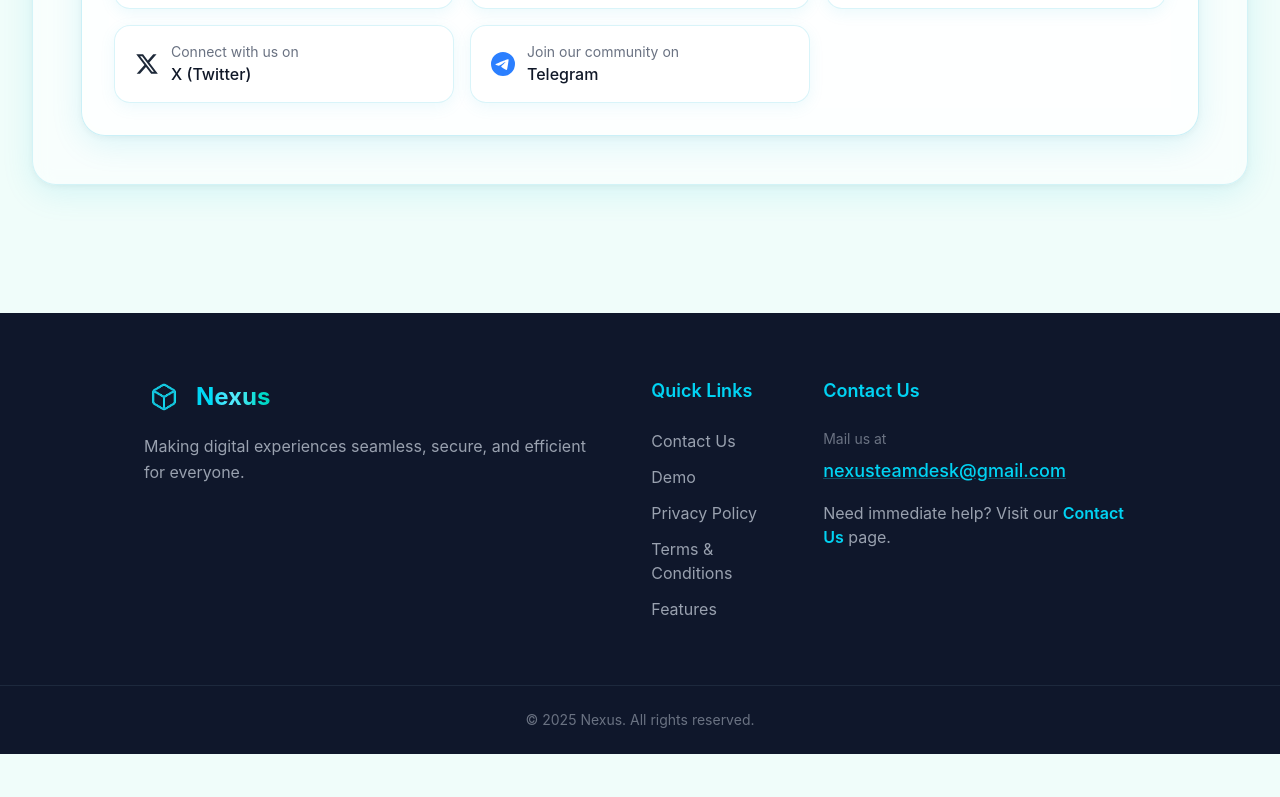
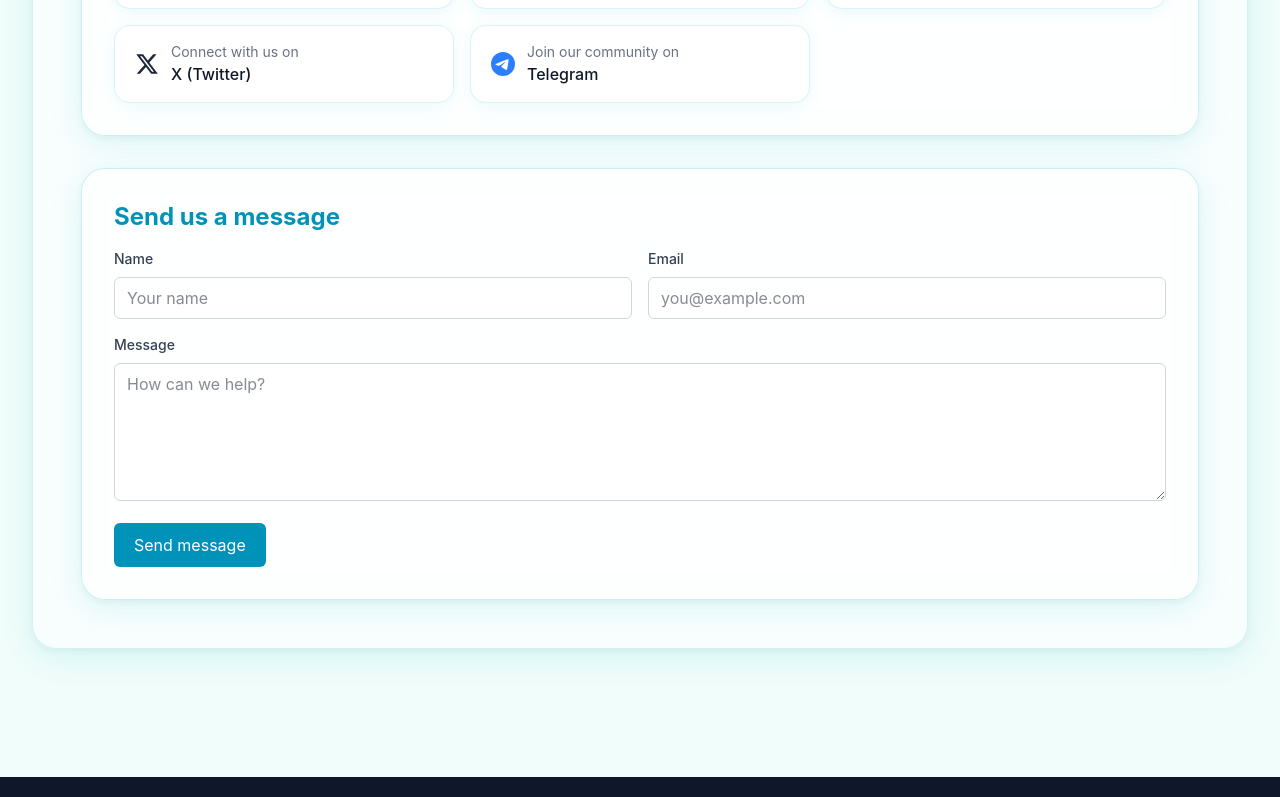
Before and after one commit to zishandeshmukh/Nexus-BETA, a Next.js app: page /contact in a window 1280 px wide. Shown: the part 999-1796 px from the top of the page. Before the commit the page ends 1753 px from the top, so only its background shows below. Built offline with nearby package versions, Linux system fonts and the light colour scheme.

Commit message:
Add Uruj Shaikh to Testing Team with responsive grid layout

```diff
--- a/src/app/contact/page.tsx
+++ b/src/app/contact/page.tsx
@@ -1,3 +1,4 @@
+
 'use client';
 
 import Link from 'next/link';
@@ -5,8 +6,40 @@ import Image from 'next/image';
 import Footer from '@/src/components/Footer';
 import ThemeToggle from '@/src/components/ThemeToggle';
 import MobileMenu from '@/src/components/MobileMenu';
+import { useState } from 'react';
 
 export default function Contact() {
+    const [name, setName] = useState('');
+    const [email, setEmail] = useState('');
+    const [message, setMessage] = useState('');
+    const [status, setStatus] = useState<'idle' | 'loading' | 'success' | 'error'>('idle');
+    const [errorText, setErrorText] = useState<string | null>(null);
+
+    async function handleSubmit(e: React.FormEvent<HTMLFormElement>) {
+        e.preventDefault();
+        setStatus('loading');
+        setErrorText(null);
+        try {
+            const res = await fetch('/api/contact', {
+                method: 'POST',
+                headers: { 'Content-Type': 'application/json' },
+                body: JSON.stringify({ name, email, message }),
+            });
+            if (res.ok) {
+                setStatus('success');
+                setName('');
+                setEmail('');
+                setMessage('');
+            } else {
+                const data = await res.json().catch(() => ({}));
+                setStatus('error');
+                setErrorText(data?.error || 'Something went wrong. Please try again.');
+            }
+        } catch (err) {
+            setStatus('error');
+            setErrorText('Network error. Please try again.');
+        }
+    }
     return (
         <div className="min-h-screen bg-background flex flex-col">
             {/* Navbar */}
@@ -73,17 +106,23 @@ export default function Contact() {
                             <h2 className="text-2xl font-bold mb-6 text-cyan-600 dark:text-cyan-400">
                                 Testing Team
                             </h2>
-                            <div className="grid grid-cols-1 md:grid-cols-2 gap-6">
+                            <div className="grid grid-cols-1 sm:grid-cols-2 md:grid-cols-3 gap-6">
                                 {/* Team Member 1 */}
                                 <div className="team-member-card">
                                     <h3 className="text-lg font-semibold text-gray-900 dark:text-white">
-                                        Uruj Shaikh
+                                        Rupak Kundu
                                     </h3>
                                 </div>
                                 {/* Team Member 2 */}
                                 <div className="team-member-card">
                                     <h3 className="text-lg font-semibold text-gray-900 dark:text-white">
                                         Mayank Patle
+                                    </h3>
+                                </div>
+                                {/* Team Member 3 */}
+                                <div className="team-member-card">
+                                    <h3 className="text-lg font-semibold text-gray-900 dark:text-white">
+                                        Uruj Shaikh
                                     </h3>
                                 </div>
                             </div>
@@ -150,6 +189,66 @@ export default function Contact() {
                                 </a>
                             </div>
                         </div>
+
+                        {/* Send us a message */}
+                        <div className="contact-glass-box mt-8">
+                            <h2 className="text-2xl font-bold mb-4 text-cyan-600 dark:text-cyan-400">Send us a message</h2>
+                            <form onSubmit={handleSubmit} className="grid grid-cols-1 md:grid-cols-2 gap-4">
+                                <div className="col-span-1">
+                                    <label htmlFor="name" className="block text-sm font-medium text-gray-700 dark:text-gray-300 mb-2">Name</label>
+                                    <input
+                                        id="name"
+                                        type="text"
+                                        value={name}
+                                        onChange={(e) => setName(e.target.value)}
+                                        required
+                                        minLength={2}
+                                        className="w-full rounded-md border border-gray-300 dark:border-gray-700 bg-white dark:bg-gray-900 px-3 py-2 focus:outline-none focus:ring-2 focus:ring-cyan-500"
+                                        placeholder="Your name"
+                                    />
+                                </div>
+                                <div className="col-span-1">
+                                    <label htmlFor="email" className="block text-sm font-medium text-gray-700 dark:text-gray-300 mb-2">Email</label>
+                                    <input
+                                        id="email"
+                                        type="email"
+                                        value={email}
+                                        onChange={(e) => setEmail(e.target.value)}
+                                        required
+                                        className="w-full rounded-md border border-gray-300 dark:border-gray-700 bg-white dark:bg-gray-900 px-3 py-2 focus:outline-none focus:ring-2 focus:ring-cyan-500"
+                                        placeholder="you@example.com"
+                                    />
+                                </div>
+                                <div className="col-span-1 md:col-span-2">
+                                    <label htmlFor="message" className="block text-sm font-medium text-gray-700 dark:text-gray-300 mb-2">Message</label>
+                                    <textarea
+                                        id="message"
+                                        value={message}
+                                        onChange={(e) => setMessage(e.target.value)}
+                                        required
+                                        minLength={10}
+                                        rows={5}
+                                        className="w-full rounded-md border border-gray-300 dark:border-gray-700 bg-white dark:bg-gray-900 px-3 py-2 focus:outline-none focus:ring-2 focus:ring-cyan-500"
+                                        placeholder="How can we help?"
+                                    />
+                                </div>
+                                <div className="col-span-1 md:col-span-2 flex items-center gap-3">
+                                    <button
+                                        type="submit"
+                                        disabled={status === 'loading'}
+                                        className="inline-flex items-center justify-center rounded-md bg-cyan-600 hover:bg-cyan-700 text-white px-5 py-2.5 transition-colors disabled:opacity-60"
+                                    >
+                                        {status === 'loading' ? 'Sending…' : 'Send message'}
+                                    </button>
+                                    {status === 'success' && (
+                                        <span className="text-sm text-green-600">Thanks! We received your message.</span>
+                                    )}
+                                    {status === 'error' && (
+                                        <span className="text-sm text-red-600">{errorText}</span>
+                                    )}
+                                </div>
+                            </form>
+                        </div>
                     </div>
                 </div>
             </main>
```
